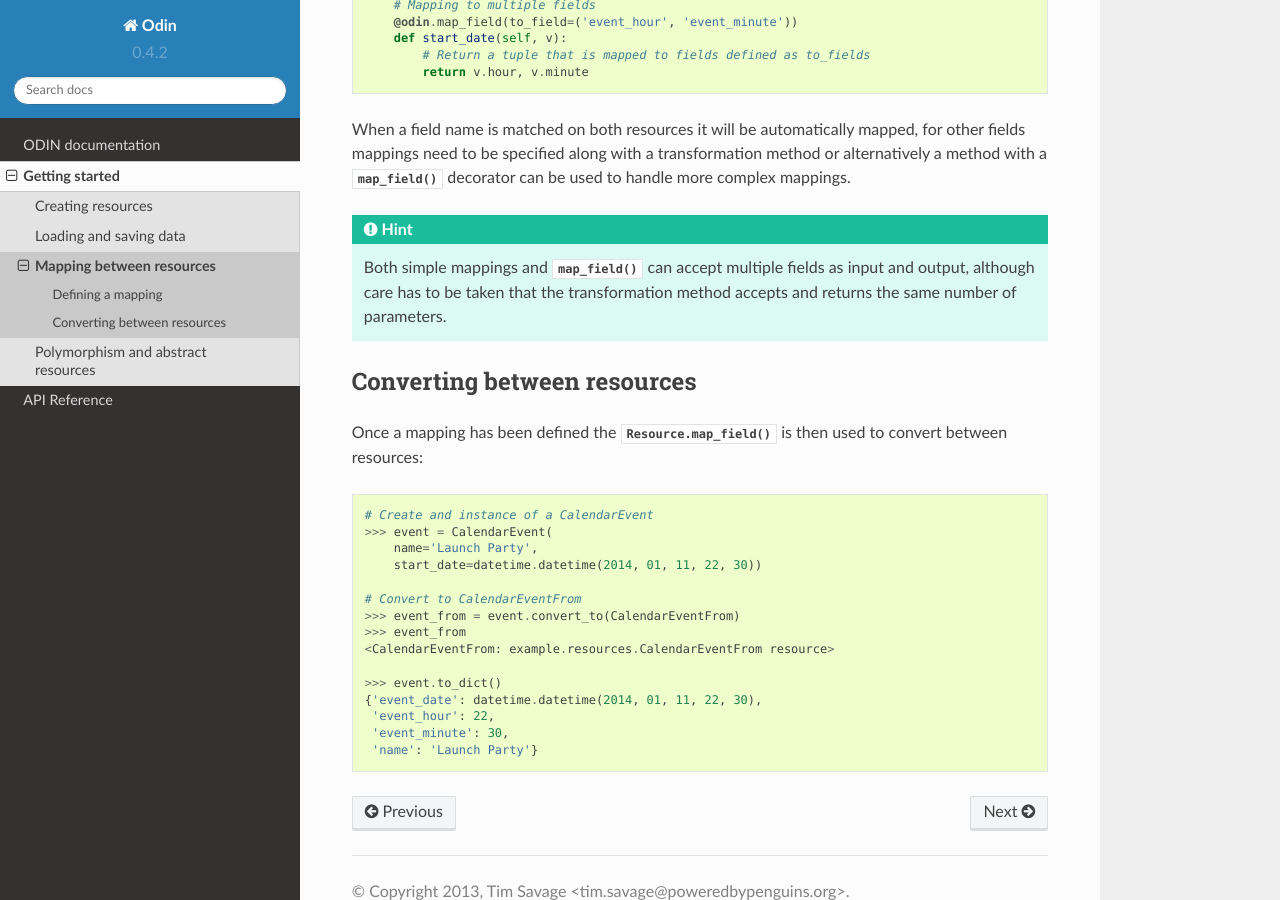
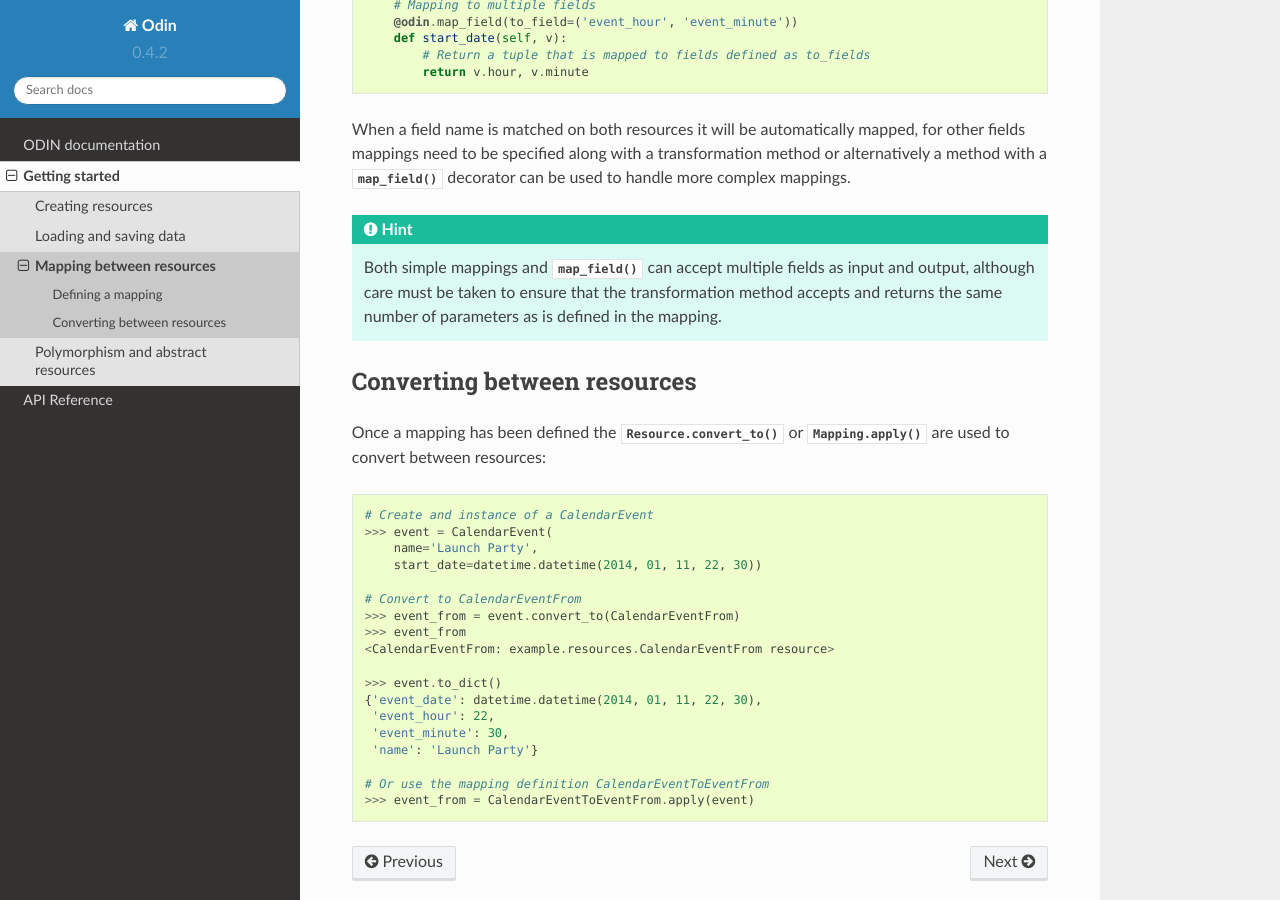
Before and after one commit to python-odin/odin, a Sphinx documentation site: the page built from docs/intro/mapping-between-resources.rst, in a window 1280 px wide and 900 px high, scrolled down 715 px. Built offline with Sphinx 7.4.7 and the Read the Docs theme 2.0.0, drawn with Linux system fonts in a browser that asks for light colours.

Commit message:
Expanded several sections to be more complete

```diff
--- a/docs/intro/mapping-between-resources.rst
+++ b/docs/intro/mapping-between-resources.rst
@@ -1,7 +1,6 @@
 #########################
 Mapping between resources
 #########################
-
 
 Defining a mapping
 ==================
@@ -44,14 +43,16 @@ specified along with a transformation method or alternatively a method with a :p
 to handle more complex mappings.
 
 .. hint::
-    Both simple mappings and :py:meth:`map_field` can accept multiple fields as input and output, although care has to
-    be taken that the transformation method accepts and returns the same number of parameters.
+    Both simple mappings and :py:meth:`map_field` can accept multiple fields as input and output, although care must be
+    taken to ensure that the transformation method accepts and returns the same number of parameters as is defined in
+    the mapping.
 
 
 Converting between resources
 ============================
 
-Once a mapping has been defined the :py:meth:`Resource.map_field` is then used to convert between resources::
+Once a mapping has been defined the :py:meth:`Resource.convert_to` or :py:meth:`Mapping.apply` are used to convert
+between resources::
 
     # Create and instance of a CalendarEvent
     >>> event = CalendarEvent(
@@ -68,3 +69,6 @@ Once a mapping has been defined the :py:meth:`Resource.map_field` is then used t
      'event_hour': 22,
      'event_minute': 30,
      'name': 'Launch Party'}
+
+    # Or use the mapping definition CalendarEventToEventFrom
+    >>> event_from = CalendarEventToEventFrom.apply(event)
```
